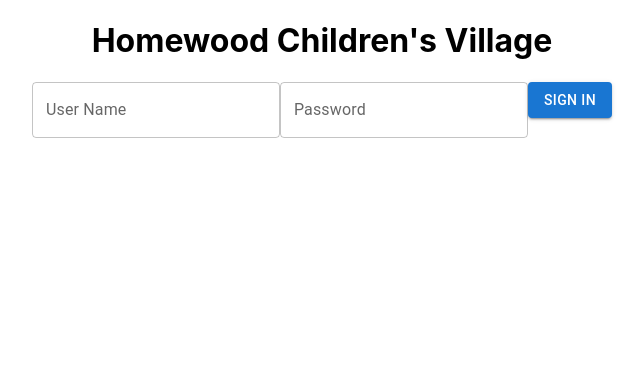
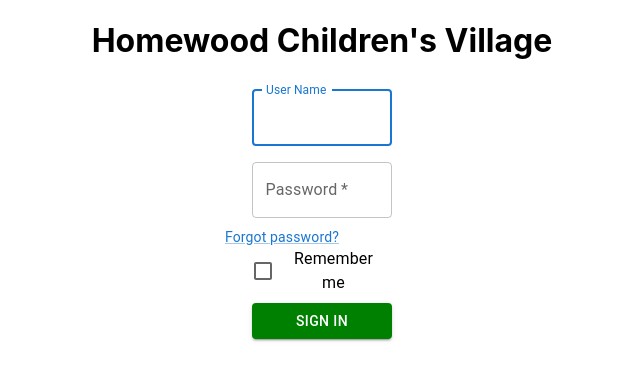
Before and after one commit to Preity24/hcv-app, a React (Create React App) app: page / in a window 1280 px wide. Shown: the top 380 px of the page, without its empty margins (318-962 px from the left). Built offline with nearby package versions, Linux system fonts and the light colour scheme.

Commit message:
update: design the login page(version 1)

```diff
--- a/package.json
+++ b/package.json
@@ -12,7 +12,7 @@
     "@testing-library/user-event": "^13.5.0",
     "react": "^17.0.2",
     "react-dom": "^17.0.2",
-    "react-scripts": "5.0.0",
+    "react-scripts": "^5.0.0",
     "web-vitals": "^2.1.4"
   },
   "scripts": {
--- a/src/components/Login/Login.js
+++ b/src/components/Login/Login.js
@@ -3,6 +3,10 @@
 import Box from '@mui/material/Box';
 import TextField from '@mui/material/TextField';
 import Button from '@mui/material/Button';
+import FormControlLabel from '@mui/material/FormControlLabel';
+import Checkbox from '@mui/material/Checkbox';
+import Grid from '@mui/material/Grid';
+import Link from '@mui/material/Link';
 
 const Login = () =>  {
 	const userRef = useRef();
@@ -17,8 +21,17 @@
 		 component = "form"
 		 noValidate
 		 autoComplete="off"
+		 sx={{
+            marginTop: 4,
+            display: 'flex',
+            flexDirection: 'column',
+            alignItems: 'center',
+			mt: 1
+          }}
 		 >
 				<TextField
+					sx={{ mt: 1, mb: 1, width: '11%'}}
+					autoFocus
 					ref={userRef}
 					onChange={(e) => setUser(e.target.value)}
 					value={user}
@@ -27,13 +40,37 @@
 					id="outlined-required"
 				/>
 					<TextField
+					margin="normal"
+					required
+					sx={{ mt: 1, mb: 1, width: '11%'}}
 					onChange={(e) => setPassword(e.target.value)}
 					value={password}
 					id="outlined-password-input"
-          label="Password"
-          type="password"
+					label="Password"
+					type="password"
 				/>
-				<Button variant="contained">Sign in</Button>
+				<Grid container sx={{ mr: 10, width: '11%'}} >
+				<Grid item xs>
+					<Link href="#" variant="body2">
+					Forgot password?
+					</Link>
+				</Grid>
+				</Grid>
+				<FormControlLabel
+				    sx={{ mr: 1, width: '11%'}}
+					control={<Checkbox value="remember" color="primary" />}
+					label="Remember me"
+				/>
+				<Button
+				variant="contained"
+				sx={{ mt: 1, mb: 2, width: '11%'}}
+				style={{
+                backgroundColor: "green",
+                color: "white"
+              	}}>
+					Sign in
+					</Button>
+
 			</Box>
   )
 }
```
Also changed, not shown: 1 other file (tests, documents, lock files or other folders).
